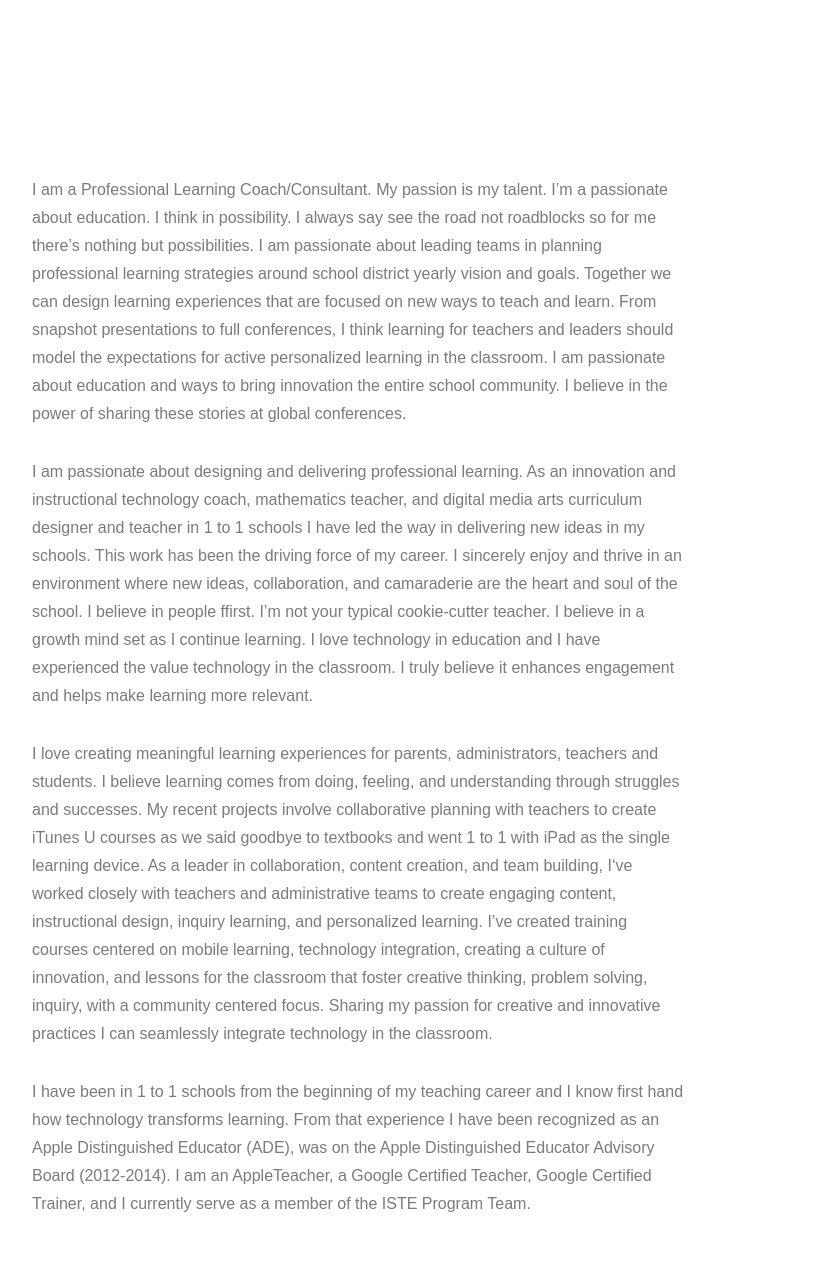
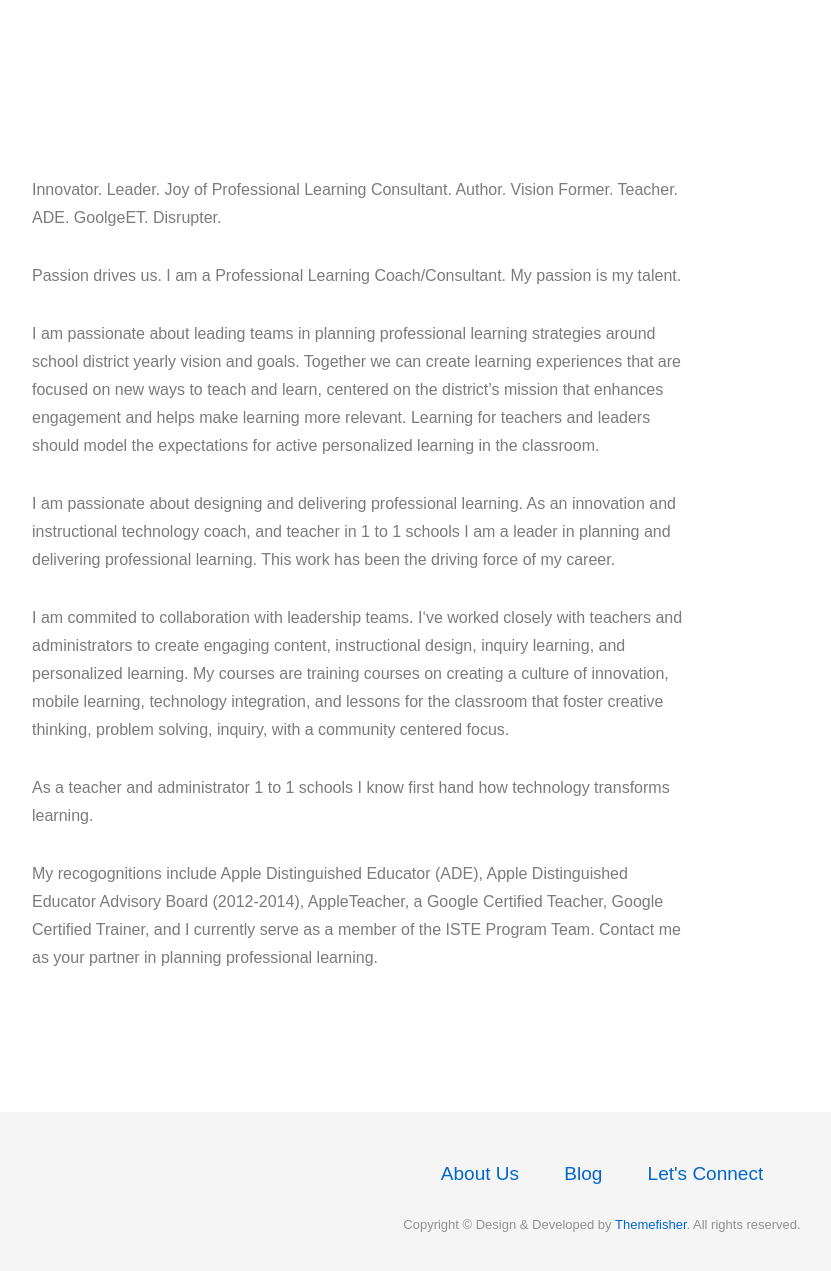
Before and after one commit to meesterkurt/joyofprofessionallearning, a Jekyll site: the page built from about/christineklynen.md, in a window 1280 px wide and 1400 px high, scrolled down 645 px, cut to the strip 79-1350 px from the top of the window. Shown: the whole strip, without its empty margins (38-869 px from the left). Built offline with Jekyll 4.4.1, drawn with Linux system fonts in a browser that asks for light colours; nearby versions of some CDN libraries.

Commit message:
update story

```diff
--- a/about/christineklynen.md
+++ b/about/christineklynen.md
@@ -2,18 +2,23 @@
 layout: people
 title: Christine (DiPaulo) Klynen
 position: Professional Learning Coach/Consultant | Apple Distinguished Educator | United States
-seotitle: Christine (DiPaulo) Klynen - Professional Learning Coach/Consultant | Joy of Professional Learning
+seotitle: Christine Klynen - Professional Learning Coach/Consultant | Joy of Professional Learning
 meta: Learn more about Christine(DiPaulo) Klynen and her contribution to the Joy of Professional Learning
 permalink: /about/christineklynen/
 img: about-christineklynen
 
 ---
+Innovator. Leader. Joy of Professional Learning Consultant. Author. Vision Former. Teacher. ADE. GoolgeET. Disrupter.
 
-I am a Professional Learning Coach/Consultant. My passion is my talent. I’m a passionate about education. I think in possibility. I always say see the road not roadblocks so for me there's nothing but possibilities.
-I am passionate about leading teams in planning professional learning strategies around school district yearly vision and goals. Together we can design learning experiences that are focused on new ways to teach and learn. From snapshot presentations to full conferences, I think learning for teachers and leaders should model the expectations for active personalized learning in the classroom. I am passionate about education and ways to bring innovation the entire school community. I believe in the power of sharing these stories at global conferences.
+Passion drives us. I am a Professional Learning Coach/Consultant. My passion is my talent.
 
-I am passionate about designing and delivering professional learning. As an innovation and instructional technology coach, mathematics teacher, and digital media arts curriculum designer and teacher in 1 to 1 schools I have led the way in delivering new ideas in my schools. This work has been the driving force of my career. I sincerely enjoy and thrive in an environment where new ideas, collaboration, and camaraderie are the heart and soul of the school. I believe in people ffirst. I'm not your typical cookie-cutter teacher. I believe in a growth mind set as I continue learning. I love technology in education and I have experienced the value technology in the classroom. I truly believe it enhances engagement and helps make learning more relevant.
+I am passionate about leading teams in planning professional learning strategies around school district yearly vision and goals. Together we can create learning experiences that are focused on new ways to teach and learn, centered on the district's mission that enhances engagement and helps make learning more relevant. Learning for teachers and leaders should model the expectations for active personalized learning in the classroom.
 
-I love creating meaningful learning experiences for parents, administrators, teachers and students. I believe learning comes from doing, feeling, and understanding through struggles and successes. My recent projects involve collaborative planning with teachers to create iTunes U courses as we said goodbye to textbooks and went 1 to 1 with iPad as the single learning device. As a leader in collaboration, content creation, and team building, I‘ve worked closely with teachers and administrative teams to create engaging content, instructional design, inquiry learning, and personalized learning. I’ve created training courses centered on mobile learning, technology integration, creating a culture of innovation, and lessons for the classroom that foster creative thinking, problem solving, inquiry, with a community centered focus. Sharing my passion for creative and innovative practices I can seamlessly integrate technology in the classroom.
+I am passionate about designing and delivering professional learning. As an innovation and instructional technology coach, and teacher in 1 to 1 schools I am a leader in planning and delivering professional learning. This work has been the driving force of my career.
 
-I have been in 1 to 1 schools from the beginning of my teaching career and I know first hand how technology transforms learning. From that experience I have been recognized as an Apple Distinguished Educator (ADE), was on the Apple Distinguished Educator Advisory Board (2012-2014). I am an AppleTeacher, a Google Certified Teacher, Google Certified Trainer, and I currently serve as a member of the ISTE Program Team.
+I am commited to collaboration with leadership teams. I‘ve worked closely with teachers and administrators to create engaging content, instructional design, inquiry learning, and personalized learning. My courses are training courses on creating a culture of innovation, mobile learning, technology integration, and lessons for the classroom that foster creative thinking, problem solving, inquiry, with a community centered focus.
+
+As a teacher and administrator 1 to 1 schools I know first hand how technology transforms learning.
+
+My recogognitions include Apple Distinguished Educator (ADE), Apple Distinguished Educator Advisory Board (2012-2014), AppleTeacher, a Google Certified Teacher, Google Certified Trainer, and I currently serve as a member of the ISTE Program Team.
+Contact me as your partner in planning professional learning.
```
